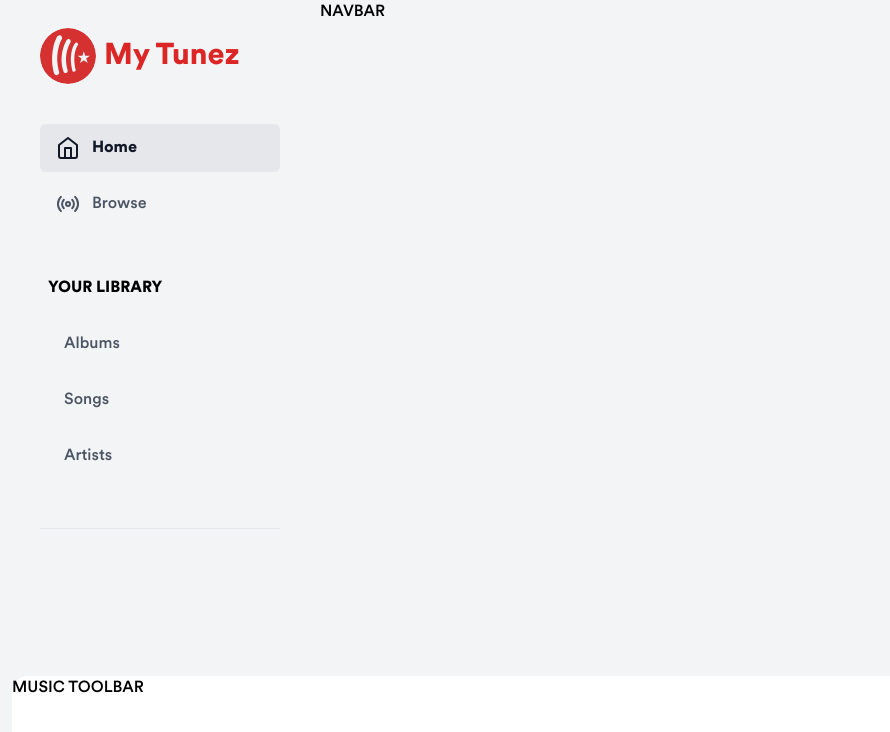
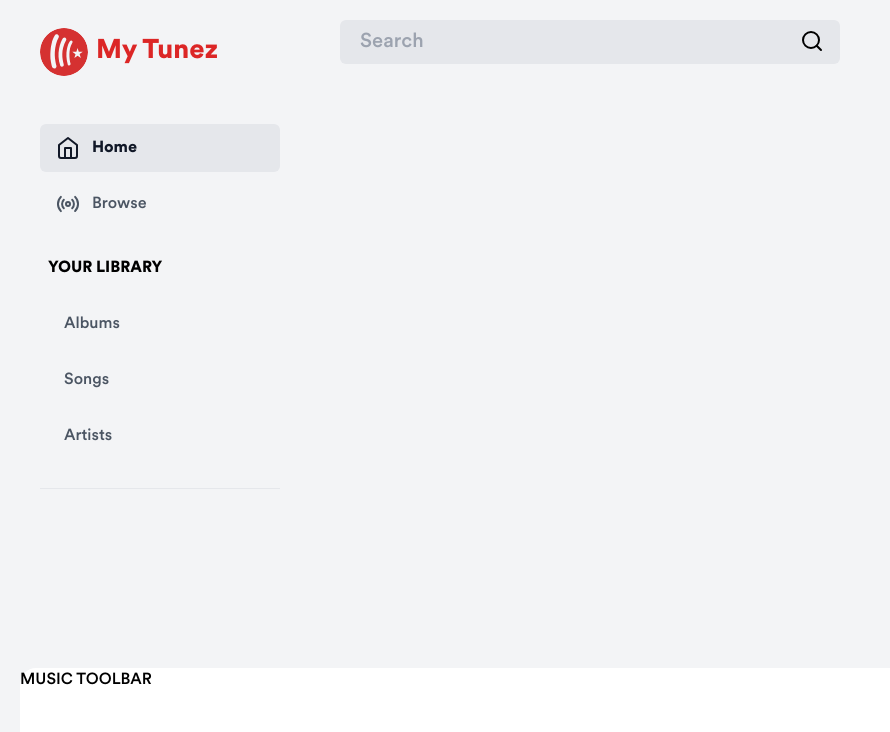
Before and after one commit to jacovzap-assuresoft/My-Tunez, a React (Vite) app: page / in a window 1280 px wide. Shown: the top 732 px of the page, without its empty margins (0-890 px from the left). Built offline with nearby package versions, Linux system fonts and the light colour scheme; a web font is replaced by a local one.

Commit message:
search input added to project

```diff
--- a/src/components/logo.tsx
+++ b/src/components/logo.tsx
@@ -14,9 +14,9 @@ const Logo = () => {
       <img
         src='favicon.svg'
         alt=''
-        className=' rotate-[-90deg] group-hover:rotate-[0] transition rounded-full w-14 h-14'
+        className=' rotate-[-90deg] group-hover:rotate-[0] transition rounded-full w-12 h-12'
       />
-      <h1 className='text-red-600 font-black text-[30px] '>My Tunez</h1>
+      <h1 className='text-red-600 font-black text-[27px] '>My Tunez</h1>
     </div>
   )
 }
--- a/src/components/music-toolbar.tsx
+++ b/src/components/music-toolbar.tsx
@@ -1,7 +1,7 @@
 const MusicToolbar = () => {
   return (
     <aside className='fixed bottom-0  w-full '>
-      <div className='bg-white m-3 h-28 rounded-2xl'>MUSIC TOOLBAR</div>
+      <div className='bg-white m-5 h-28 rounded-2xl'>MUSIC TOOLBAR</div>
     </aside>
   )
 }
--- a/src/components/navbar.tsx
+++ b/src/components/navbar.tsx
@@ -1,7 +1,11 @@
+import TextInput from './search-input'
+
 const Navbar = () => {
   return (
-    <nav className="bg-gray-100 h-20">
-        NAVBAR
+    <nav className='bg-gray-100 h-20 p-5'>
+      <div className='w-[500px]'>
+        <TextInput />
+      </div>
     </nav>
   )
 }
--- /dev/null
+++ b/src/components/search-input.tsx
@@ -0,0 +1,12 @@
+import { Search } from 'lucide-react'
+
+const SearchInput = () => {
+  return (
+    <div className='relative'>
+      <Search className='absolute top-[9px] right-4' />
+      <input type='text' className='w-full h-11 rounded-md bg-gray-200 px-5 text-xl border-none outline-1 outline-gray-400 transition' placeholder='Search'/>
+    </div>
+  )
+}
+
+export default SearchInput
--- a/src/components/sidebar.tsx
+++ b/src/components/sidebar.tsx
@@ -40,8 +40,8 @@ const Sidebar = () => {
   ]
 
   return (
-    <aside className='flex flex-col w-80 px-10 py-7 gap-10'>
-      <section className='flex items-center justify-start'>
+    <aside className='flex flex-col w-80 px-10 py-7 gap-5'>
+      <section className='flex items-center justify-start mb-7'>
         <Logo />
       </section>
       <section className='flex flex-col gap-2'>
```
Also changed, not shown: src/components/input.tsx (deleted).
